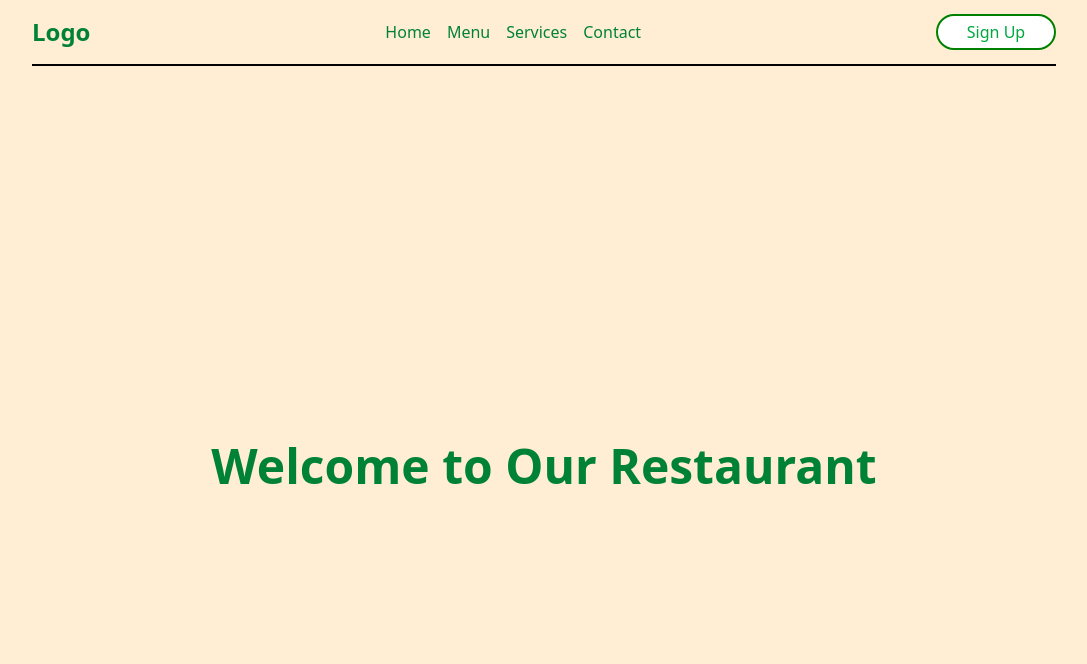
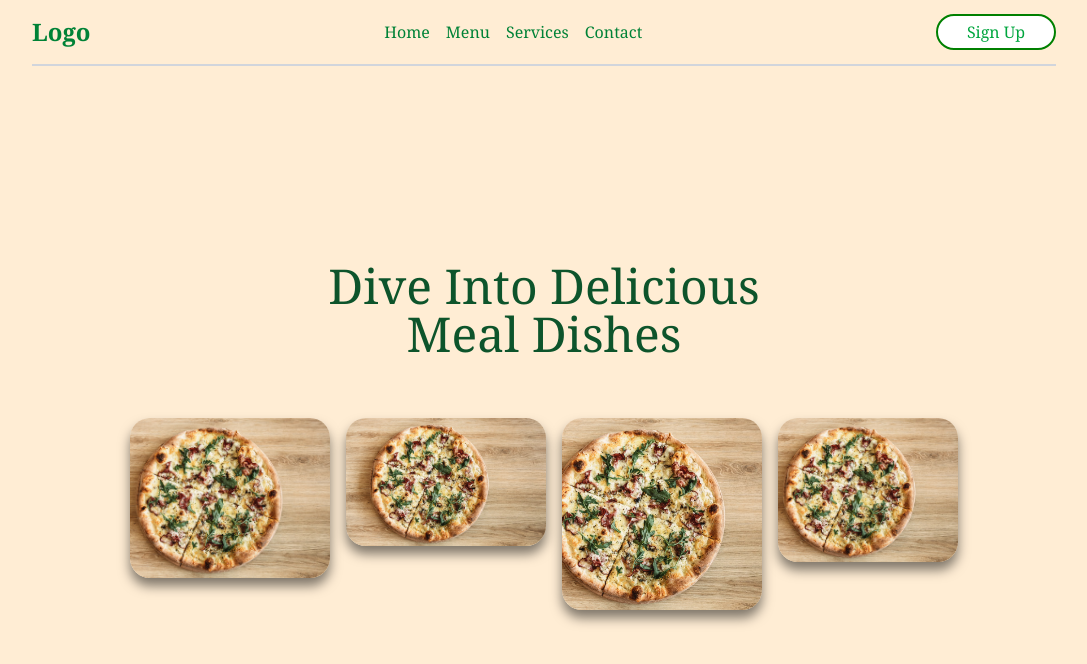
Before and after one commit to MashobTechie/ReactClass, a React (Vite) app: page / in a window 1280 px wide. Shown: the top 664 px of the page, without its empty margins (96-1183 px from the left). Built offline with nearby package versions, Linux system fonts and the light colour scheme.

Commit message:
completed the hero section

```diff
--- a/src/components/Hero.jsx
+++ b/src/components/Hero.jsx
@@ -1,17 +1,50 @@
 import React from 'react';
+import PizzaImage from '../assets/premium_photo-1661762555601-47d088a26b50.avif';
 
 const Hero = () => {
     return (
-
-            <section className="hero bg-orange-100 h-screen flex flex-col justify-center items-center">
-                <div className="hero-content text-center">
-                    <h1 className="text-5xl font-bold text-green-700">Welcome to Our Restaurant</h1>
+        <section className="relative min-h-screen flex items-center justify-center px-4 sm:px-6 lg:px-16 py-20 overflow-hidden bg-orange-100 ">
+            <div className="hero-content text-center "  style={
+            {
+                marginTop: '-60px',
+            }
+        }>
+                <h1 className="text-5xl text-green-900 font-serif ">Dive Into Delicious <br />Meal Dishes</h1>
+                <div className="image-row flex flex-wrap justify-center gap-4" style={{
+                    marginTop: '60px'
+                }}>
+                    <img src={PizzaImage} alt="Dish 1" className="h-40 object-cover" style={{
+                        borderRadius: '20px',
+                        boxShadow: '0 8px 12px rgba(0, 0, 0, 0.5',
+                        width: '200px',
 
 
+                    }} />
+                    <img src={PizzaImage} alt="Dish 2" className="h-32 object-cover"
+                    style={{
+                        borderRadius: '20px',
+                        boxShadow: '0 8px 12px rgba(0, 0, 0, 0.5',
+                        width: '200px',
+
+
+                    }} />
+                    <img src={PizzaImage} alt="Dish 3" className="h-48 object-cover"  style={{
+                        borderRadius: '20px',
+                        boxShadow: '0 8px 12px rgba(0, 0, 0, 0.5',
+                        width: '200px',
+
+
+                    }}/>
+                    <img src={PizzaImage} alt="Dish 4" className="h-36 object-cover"style={{
+                        borderRadius: '20px',
+                        boxShadow: '0 8px 12px rgba(0, 0, 0, 0.5',
+                        width: '180px',
+
+
+                    }}/>
                 </div>
-
-            </section>
-
+            </div>
+        </section>
     )
 }
 
--- a/src/components/Navbar.jsx
+++ b/src/components/Navbar.jsx
@@ -1,7 +1,7 @@
 import React from 'react'
 
 const Navbar = () => {
-    return (<section className=' bg-orange-100'>
+    return (<section className=' bg-orange-100 font-serif'>
         <section className='flex justify-center items-center h-16 bg-orange-100'>
             <nav className='flex justify-between items-center w-4/5 text-green-700  m-0 bg-orange-100'>
                 <div className='flex items-center'>
@@ -27,7 +27,7 @@ const Navbar = () => {
                 </div>
             </nav>
         </section>
-        <hr className=' bg-black'
+        <hr className=' bg-gray-300'
             style={{
                 'height': '2px',
                 'border': 'none',
```
